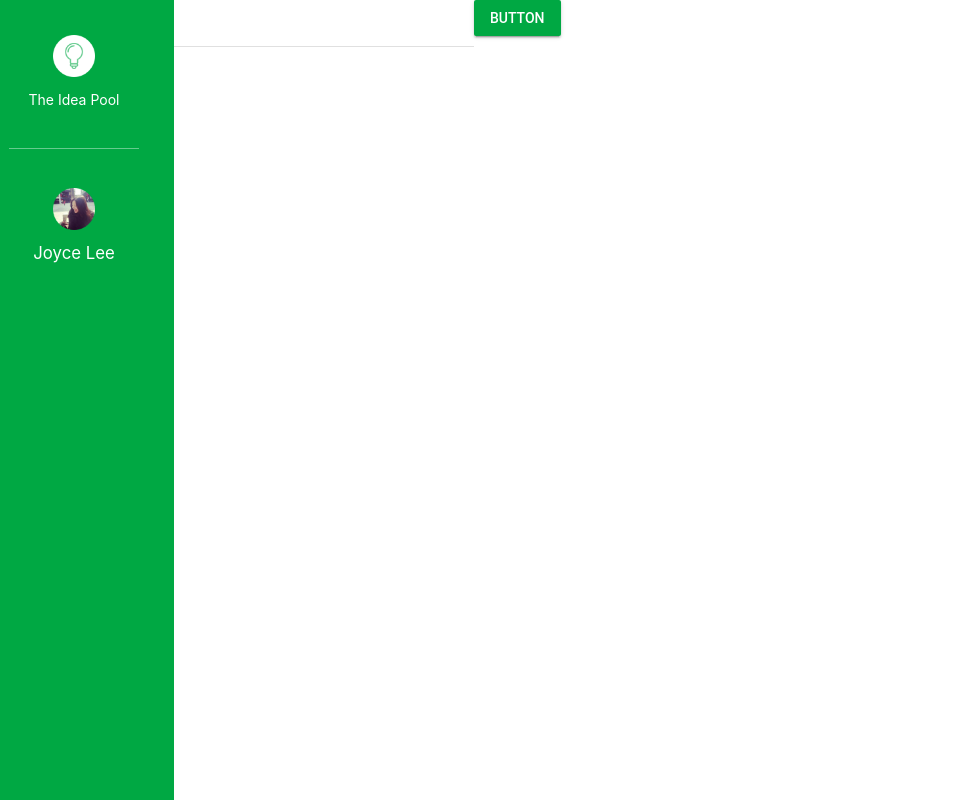
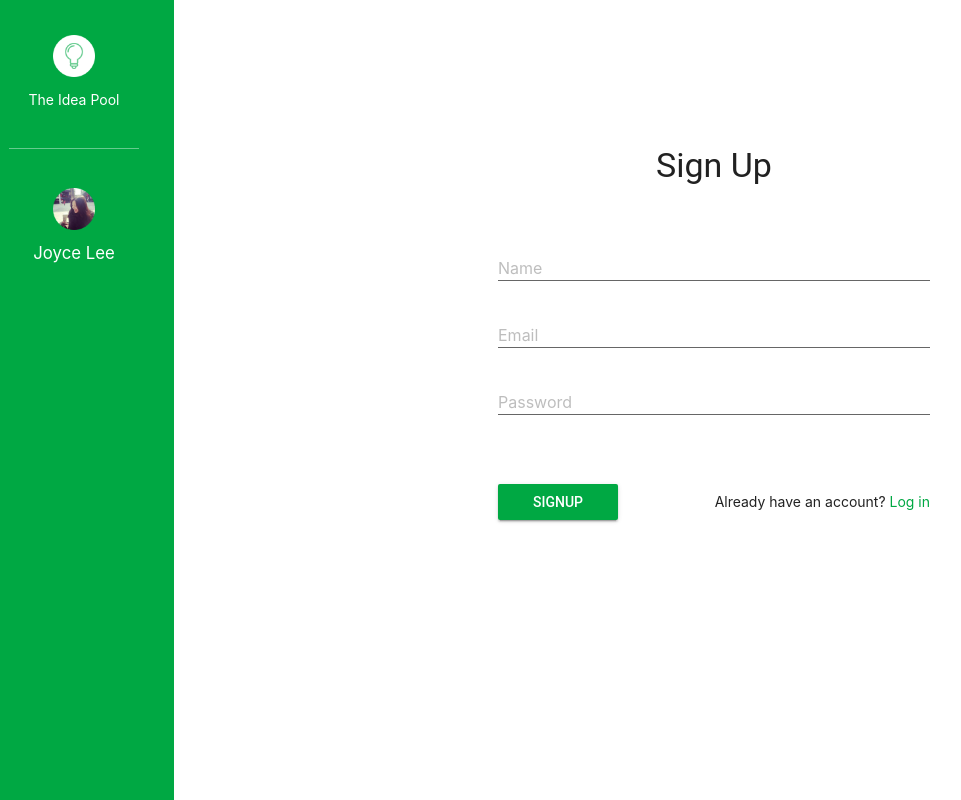
Before and after one commit to codrex/Ideal-pool, a React app: page / in a window 1280 px wide. Shown: the whole page, without its empty margins (26-987 px from the left). Built offline with nearby package versions, Linux system fonts and the light colour scheme.

Commit message:
feat: create forms - create login form - create signup form

```diff
--- a/src/App.css
+++ /dev/null
@@ -1,3 +0,0 @@
-.app {
-  display: flex;
-}
--- a/src/App.js
+++ b/src/App.js
@@ -1,11 +1,10 @@
 // @flow
 import React, { PureComponent } from 'react';
 import SideNav from './components/SideNav';
-import TextInput from './components/TextInput';
-import Button from './components/Button';
+import { SignUpForm } from './components/Forms';
 import userPic from './assets/images/User_ProfilePic.png';
 
-import './app.css';
+import './app.scss';
 
 const props = {
   userInfo: {
@@ -19,8 +18,9 @@ class App extends PureComponent<{}> {
     return (
       <div className="app">
         <SideNav {...props} />
-        <TextInput name="" />
-        <Button text="Button" />
+        <div className="app__body">
+          <SignUpForm />
+        </div>
       </div>
     );
   }
--- /dev/null
+++ b/src/app.scss
@@ -0,0 +1,10 @@
+.app {
+  display: flex;
+  height: 100vh;
+  width: 100vw;
+  &__body {
+    flex: 1;
+    display: flex;
+    flex-direction: column;
+  }
+}
--- a/src/components/Button/button.scss
+++ b/src/components/Button/button.scss
@@ -2,4 +2,5 @@
 .btn {
   color: #fff;
   background-color: $primary-color !important;
+  padding: 0 35px;
 }
--- /dev/null
+++ b/src/components/Forms/LoginForm.js
@@ -0,0 +1,75 @@
+// @flow
+import React, { PureComponent } from 'react';
+import TextInput from '../TextInput';
+import Button from '../Button';
+import './form.scss';
+
+type State = {
+  email: string,
+  password: string,
+};
+class LoginForm extends PureComponent<{}, State> {
+  static Body(props: Object) {
+    const { handleChange, email, password } = props;
+    return (
+      <form className="form__body">
+        <TextInput
+          label="Email"
+          name="email"
+          type="email"
+          handleChange={handleChange}
+          value={email}
+          className="form__input"
+          required
+        />
+        <TextInput
+          label="Password"
+          name="password"
+          type="password"
+          handleChange={handleChange}
+          value={password}
+          className="form__input"
+          required
+        />
+      </form>
+    );
+  }
+
+  static Footer() {
+    const noAccount = "Don't have an account? ";
+
+    return (
+      <div className="form__footer">
+        <Button type="submit" text="login" />
+        <span className="form__create-account">
+          {noAccount}
+          <span>Create an account</span>
+        </span>
+      </div>
+    );
+  }
+
+  state = {
+    email: '',
+    password: '',
+  };
+
+  handleChange = (name: string, value: string) => {
+    this.setState({
+      [name]: value,
+    });
+  };
+
+  render() {
+    const { email, password } = this.state;
+    return (
+      <div className="form">
+        <h3 className="form__header">Log in</h3>
+        <LoginForm.Body email={email} password={password} handleChange={this.handleChange} />
+        <LoginForm.Footer />
+      </div>
+    );
+  }
+}
+
+export default LoginForm;
--- /dev/null
+++ b/src/components/Forms/SignUpForm.js
@@ -0,0 +1,91 @@
+// @flow
+import React, { PureComponent } from 'react';
+import TextInput from '../TextInput';
+import Button from '../Button';
+import './form.scss';
+
+type State = {
+  email: string,
+  password: string,
+  name: string,
+};
+class SignUpForm extends PureComponent<{}, State> {
+  static Body(props: Object) {
+    const {
+      handleChange, email, password, name,
+    } = props;
+    return (
+      <form className="form__body">
+        <TextInput
+          label="Name"
+          name="name"
+          type="text"
+          handleChange={handleChange}
+          value={name}
+          className="form__input"
+          required
+        />
+        <TextInput
+          label="Email"
+          name="email"
+          type="email"
+          handleChange={handleChange}
+          value={email}
+          className="form__input"
+          required
+        />
+        <TextInput
+          label="Password"
+          name="password"
+          type="password"
+          handleChange={handleChange}
+          value={password}
+          className="form__input"
+          required
+        />
+      </form>
+    );
+  }
+
+  static Footer() {
+    return (
+      <div className="form__footer">
+        <Button type="submit" text="signup" />
+        <span className="form__create-account">
+          Already have an account?
+          <span> Log in</span>
+        </span>
+      </div>
+    );
+  }
+
+  state = {
+    name: '',
+    email: '',
+    password: '',
+  };
+
+  handleChange = (name: string, value: string) => {
+    this.setState({
+      [name]: value,
+    });
+  };
+
+  render() {
+    const { email, password, name } = this.state;
+    return (
+      <div className="form">
+        <h3 className="form__header">Sign up</h3>
+        <SignUpForm.Body
+          email={email}
+          password={password}
+          handleChange={this.handleChange}
+          name={name}
+        />
+        <SignUpForm.Footer />
+      </div>
+    );
+  }
+}
+
+export default SignUpForm;
--- /dev/null
+++ b/src/components/Forms/form.scss
@@ -0,0 +1,39 @@
+@import '../../style/_var.scss';
+$margin-bottom: 3.5rem;
+$width: 40%;
+.form {
+  height: 80%;
+  width: 100%;
+  display: flex;
+  flex-direction: column;
+  justify-content: center;
+  align-items: center;
+  &__header {
+    width: $width;
+    text-align: center;
+    margin-bottom: $margin-bottom;
+    text-transform: capitalize;
+  }
+  &__body {
+    display: flex;
+    flex-direction: column;
+    margin-bottom: $margin-bottom;
+    align-items: center;
+    width: $width;
+    & .form__input {
+      width: 100%;
+    }
+  }
+  &__footer {
+    width: $width;
+    display: flex;
+    justify-content: space-between;
+    align-items: center;
+  }
+  &__create-account {
+    font-size: 1rem;
+    & span {
+      color: $primary-color;
+    }
+  }
+}
--- /dev/null
+++ b/src/components/Forms/index.js
@@ -0,0 +1,4 @@
+import LoginForm from './LoginForm';
+import SignUpForm from './SignUpForm';
+
+export { LoginForm, SignUpForm };
--- a/src/components/TextInput/index.js
+++ b/src/components/TextInput/index.js
@@ -1,5 +1,6 @@
 // @flow
 import React, { PureComponent } from 'react';
+import './text-input.scss';
 
 type Props = {
   label?: string,
--- /dev/null
+++ b/src/components/TextInput/text-input.scss
@@ -0,0 +1,7 @@
+@import '../../style/_var.scss';
+.mdl-textfield__label::after {
+  background-color: $primary-color;
+}
+.mdl-textfield__input {
+  border-bottom: 1px solid rgba(0, 0, 0, 0.6);
+}
```
